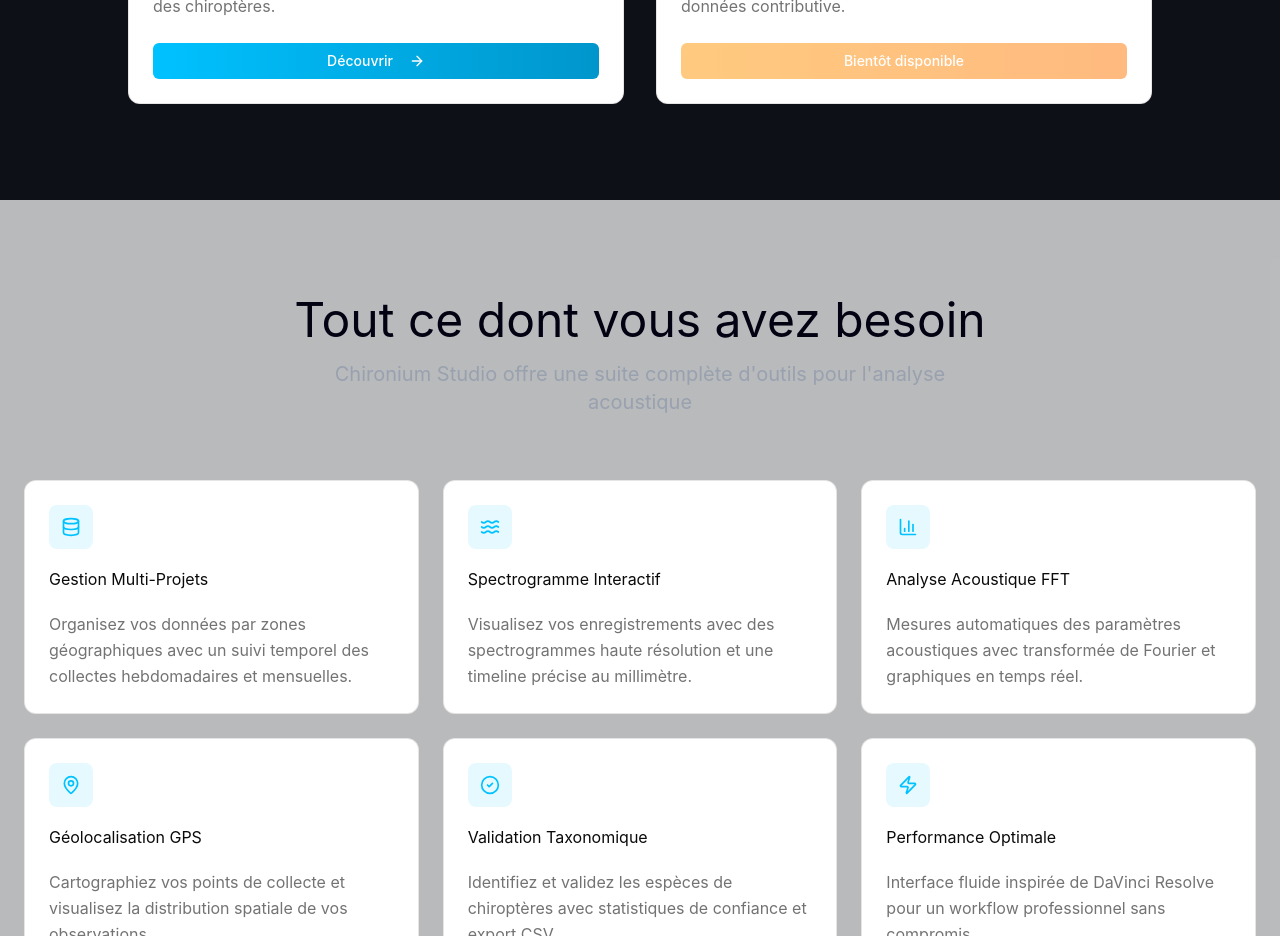
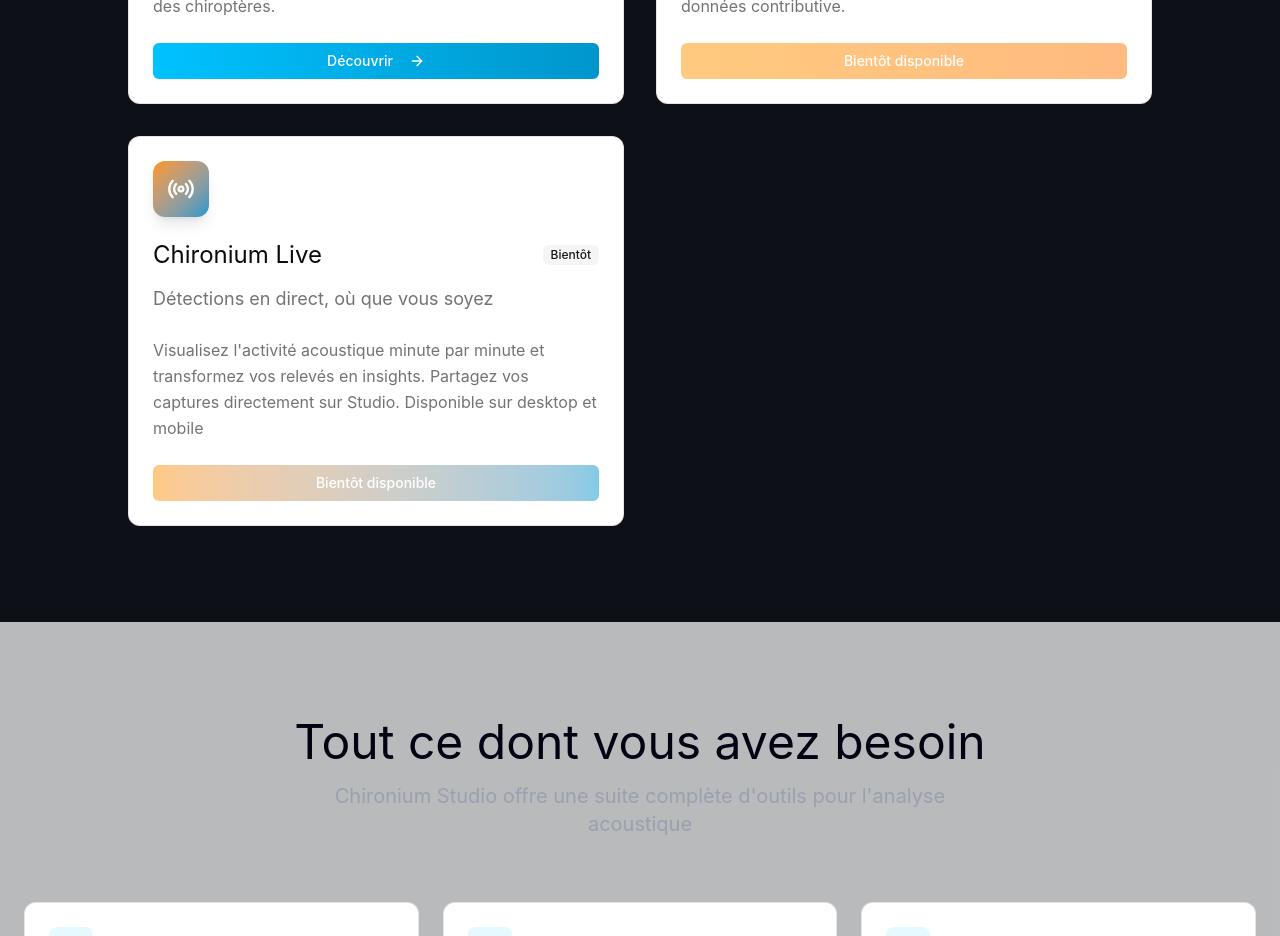
Before and after one commit to NetBuddies-ORG/chironium-public, a Next.js app: page / in a window 1280 px wide. Shown: the part 1520-2456 px from the top of the page. Built offline with nearby package versions, Linux system fonts and the light colour scheme; no server answers.

Commit message:
fix theme

```diff
--- a/src/features/landing/product-section/ProductSection.tsx
+++ b/src/features/landing/product-section/ProductSection.tsx
@@ -1,7 +1,7 @@
 import { Card, CardContent, CardDescription, CardFooter, CardHeader, CardTitle } from '@/components/ui/card';
 import { Badge } from '@/components/ui/badge';
 import { Button } from '@/components/ui/button';
-import { ArrowRight, Share2, Waves } from 'lucide-react';
+import { ArrowRight, Share2, Waves, Radio } from 'lucide-react';
 
 export default function ProductSection() {
     const products = [
@@ -21,6 +21,15 @@
             details:
                 'Plateforme de partage de données acoustiques vérifiées par la communauté. Cartographie collaborative et base de données contributive.',
             color: 'from-[#FF9500] to-[#FF7700]',
+            badge: 'Bientôt',
+        },
+        {
+            name: 'Chironium Live',
+            icon: Radio,
+            description: 'Détections en direct, où que vous soyez',
+            details:
+                "Visualisez l'activité acoustique minute par minute et transformez vos relevés en insights. Partagez vos captures directement sur Studio. Disponible sur desktop et mobile",
+            color: 'from-[#FF9500] to-[#0096CC]',
             badge: 'Bientôt',
         },
     ];
```
